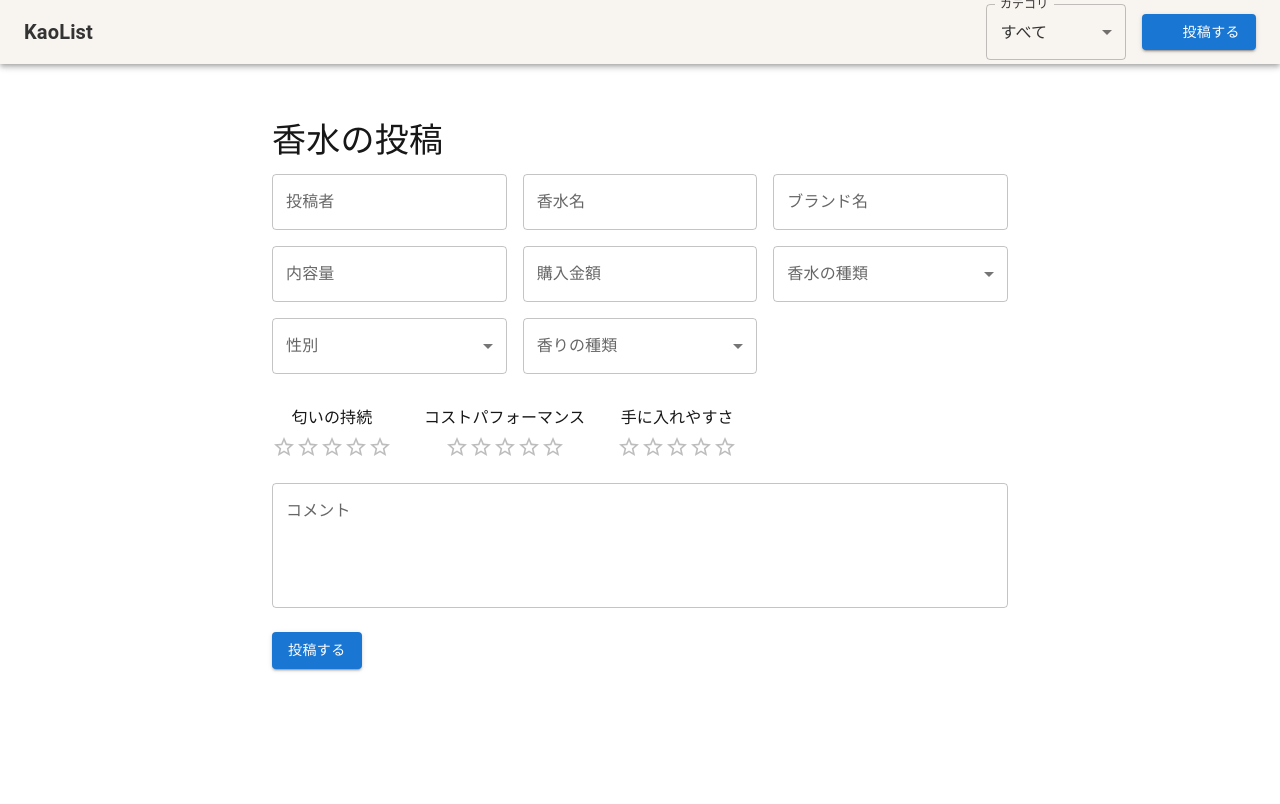
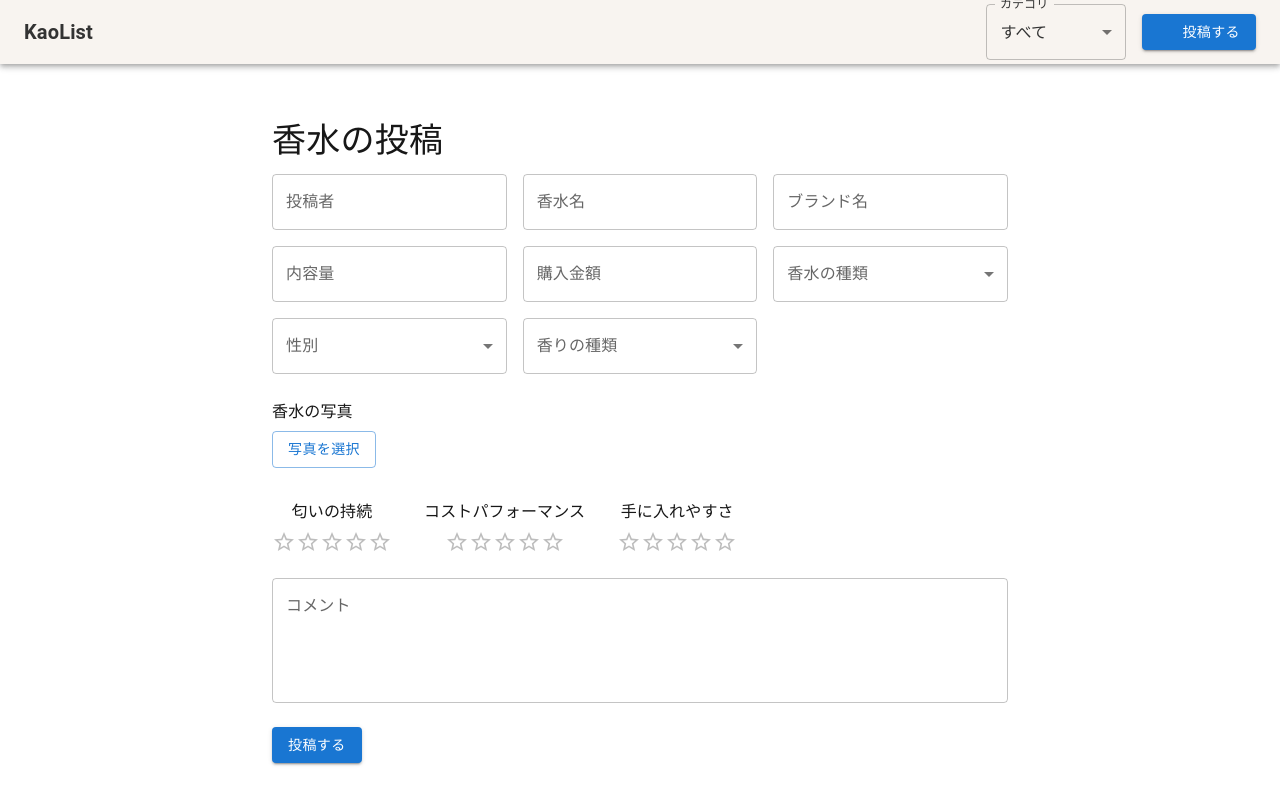
Before and after one commit to kayakku06/smell, a Next.js app in the folder smell2/: page /post in a window 1280 px wide. Shown: the top 804 px of the page. Built offline with nearby package versions, Linux system fonts and the light colour scheme; some icons are missing.

Commit message:
写真を追加するカテゴリを追加

```diff
--- a/smell2/src/app/post/page.tsx
+++ b/smell2/src/app/post/page.tsx
@@ -23,6 +23,7 @@ const PostForm: React.FC = () => {
     costPerformance: 0,
     availability: 0,
     comment: '',
+    image: null as File | null,
   });
 
   const handleChange = (
@@ -31,15 +32,26 @@ const PostForm: React.FC = () => {
     const { name, value } = e.target;
     setForm(prev => ({ ...prev, [name]: value }));
   };
-
+  const [imagePreview, setImagePreview] = useState<string | null>(null);
   const handleRatingChange = (name: string, value: number | null) => {
     setForm(prev => ({ ...prev, [name]: value ?? 0 }));
   };
-
+  const handleImageChange = (e: React.ChangeEvent<HTMLInputElement>) => {
+    const file = e.target.files?.[0];
+    if (file) {
+      setForm(prev => ({ ...prev, image: file }));
+      setImagePreview(URL.createObjectURL(file));
+    }
+  };
   const handleSubmit = () => {
     console.log('Submitting form:', form);
+    if (form.image) {
+      console.log('Selected image file:', form.image.name);
+      // 実際は FormData を使って画像ごとAPIに送信可能
       // ここでAPI連携やバリデーション処理など
     };
+  }
+
 
     return (
       <Box sx={{ p: 4, maxWidth: 800, mx: 'auto' }}>
@@ -73,7 +85,7 @@ const PostForm: React.FC = () => {
 
           <FormControl>
             <InputLabel>香りの種類</InputLabel>
-          <Select name="type" value={form.smelltype} onChange={handleChange}>
+            <Select name="smelltype" value={form.smelltype} onChange={handleChange}>
               <MenuItem value="シトラス">シトラス</MenuItem>
               <MenuItem value="フルーティ">フルーティ</MenuItem>
               <MenuItem value="フローラル">フローラル</MenuItem>
@@ -82,7 +94,19 @@ const PostForm: React.FC = () => {
             </Select>
           </FormControl>
         </Box>
+        <Box mt={3}>
+          <Typography variant="subtitle1" gutterBottom>香水の写真</Typography>
+          <Button variant="outlined" component="label">
+            写真を選択
+            <input type="file" hidden accept="image/*" onChange={handleImageChange} />
+          </Button>
 
+          {imagePreview && (
+            <Box mt={2}>
+              <img src={imagePreview} alt="preview" style={{ width: '200px', borderRadius: '8px' }} />
+            </Box>
+          )}
+        </Box>
         <Box mt={4} display="flex" gap={4}>
           <Box display="flex" flexDirection="column" alignItems="center">
             <Typography gutterBottom>匂いの持続</Typography>
```
Lines whose indentation alone changed are shown as unchanged.
